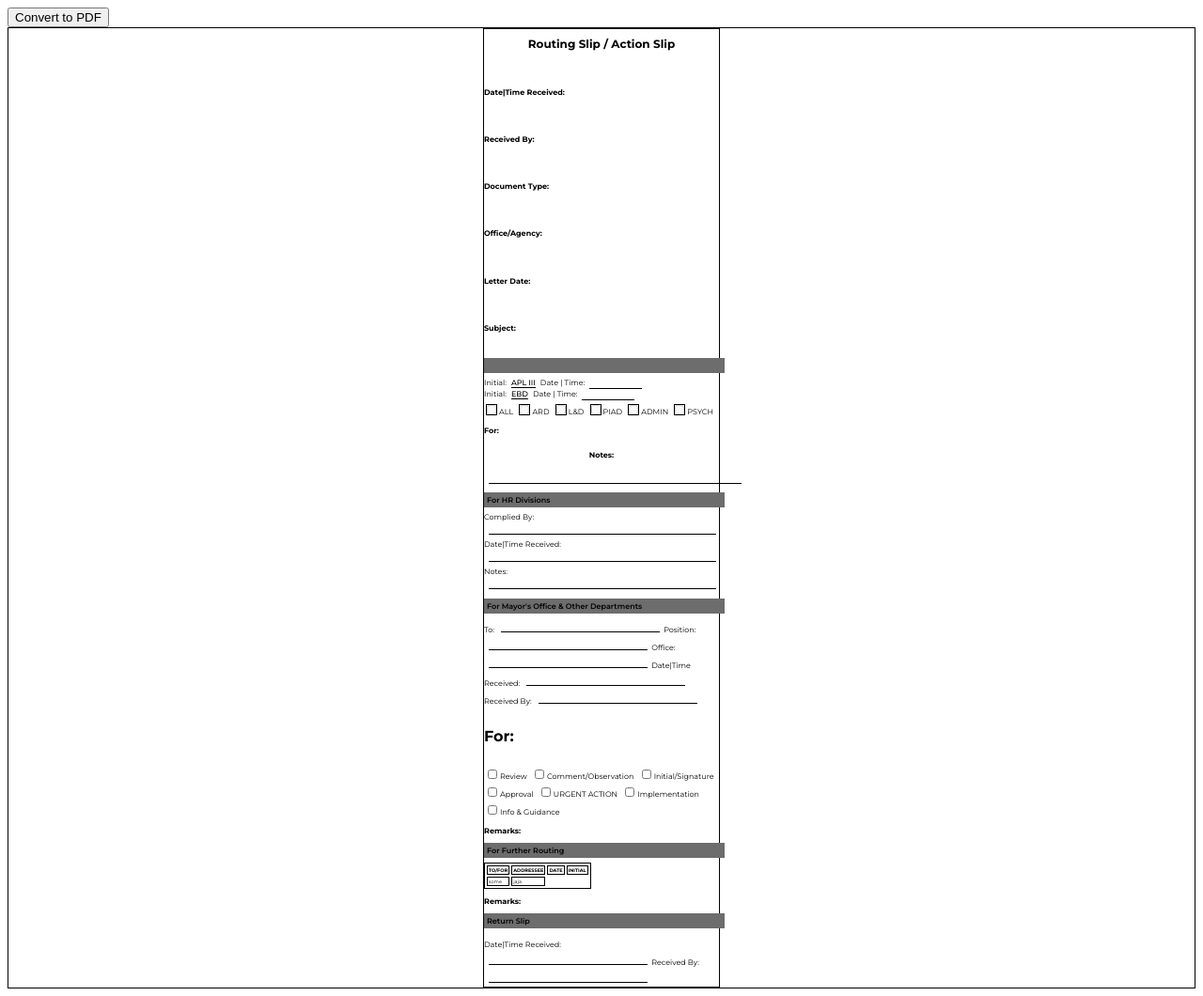
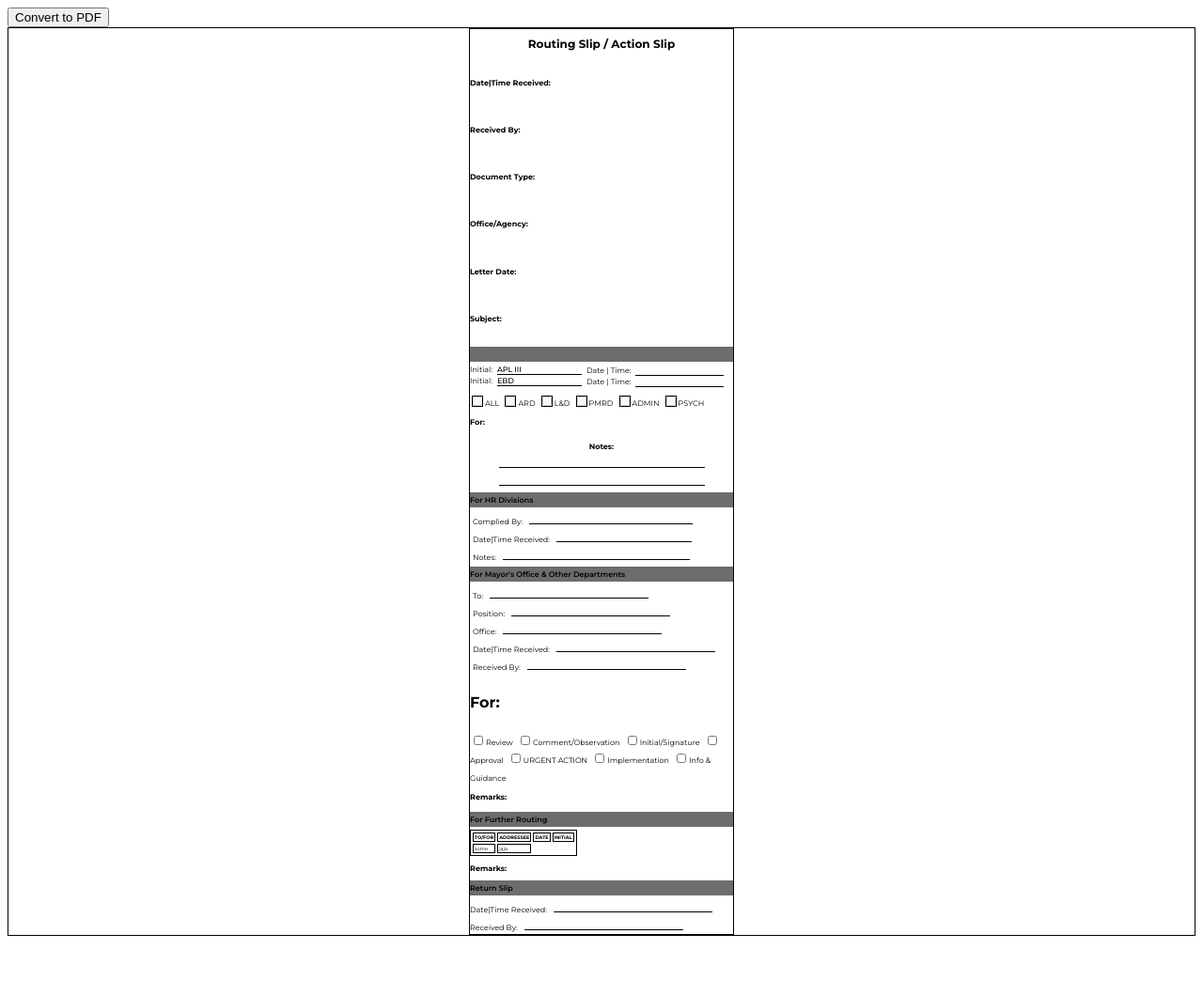
Before and after one commit to Shishwami/DOTS, a PHP site: page /projects/PAGES/DOC_ROUTING/DOC_ROUTING.php in a window 1280 px wide. Shown: the whole page at 94% size. After the commit the page ends 996 px from the top, so only its background shows below. Run offline with PHP 8.4, Linux system fonts and the light colour scheme; some libraries are stand-ins or nearby versions.

Commit message:
7tguiljk

```diff
--- a/CSS/DOC_ROUTING.css
+++ b/CSS/DOC_ROUTING.css
@@ -14,7 +14,7 @@
  #divID
 {
   border: 1px solid #000000;
-  width: 250px;
+  width: 280px;
   margin: auto;
 }
 
@@ -25,9 +25,8 @@
   display: block;
   font-size: 8px;
   font-weight: 600;
-  width: 100%;
-  margin: 5px 0;
-  padding: 3px;
+  margin: 3px 0;
+  padding: 3px 0;
 }
 
  .banner span
@@ -62,7 +61,7 @@
 {
   border-bottom: none;
   text-align: center;
-  margin: 0 auto 10px auto !important;
+  margin: 0 auto 5px auto !important;
   font-size: 12px;
 }
 
@@ -86,7 +85,7 @@
 {
   font-size: 12px;
   text-align: center;
-  margin-bottom: 10px;
+  margin-bottom: 5px;
 }
 
 #divID h3
@@ -148,13 +147,23 @@
   margin: auto 0;
 }
 
+.inibox input
+{
+  width: 90px;
+}
+
+.ini_date
+{
+  margin: auto 0;
+}
+
 .initial
 {
   font-size: 8px;
   font-weight: 500;
   border-bottom: 1px solid #000000;
   margin: auto 0;
-  /* width: 50%; */
+  width: 90px;
 }
 
  .flex_box label
@@ -170,7 +179,7 @@
  .division_box
 {
   display: block;
-  margin-bottom: 5px;
+  margin: 5px 0;
 }
 
  .division_box input[type="checkbox"]
@@ -214,6 +223,11 @@
   text-align: center;
 }
 
+.doc_purp_notes textarea
+{
+  margin-left: 0 !important;
+}
+
  .doc_purp_notes label h3
 {
   margin-bottom: 3px;
@@ -225,8 +239,18 @@
   flex-direction: column;
 }
 
- .doc_hr textarea
+.hr_det
 {
-  margin: 0 auto 5px auto;
-  width: 95%;
+  margin: 0 3px;
 }
+
+.doc_dept
+{
+  display: flex;
+  flex-direction: column;
+}
+
+.dept_det
+{
+  margin: 0 3px;
+}
--- a/PAGES/DOC_ROUTING/DOC_ROUTING.php
+++ b/PAGES/DOC_ROUTING/DOC_ROUTING.php
@@ -175,7 +175,7 @@ function convertHTMLtoPDF() {
                             <label for="div_all"><input type="checkbox" name="div_all" id="" disabled>ALL</label>
                             <label for="div_ard"><input type="checkbox" name="div_ard" id="" disabled>ARD</label>
                             <label for="div_lnd"><input type="checkbox" name="div_lnd" id="" disabled>L&D</label>
-                            <label for="div_piad"><input type="checkbox" name="div_piad" id="" disabled>PIAD</label>
+                            <label for="div_piad"><input type="checkbox" name="div_piad" id="" disabled>PMRD</label>
                             <label for="div_admin"><input type="checkbox" name="div_admin" id="" disabled>ADMIN</label>
                             <label for="div_psych"><input type="checkbox" name="div_psych" id="" disabled>PSYCH</label>
                         </div>
@@ -187,41 +187,59 @@ function convertHTMLtoPDF() {
 
                         <div class="doc_purp_notes">
                             <label for="notes"><h3>Notes: </h3></label>
-                            <textarea name="notes" id="" cols="50" rows="2"></textarea>
+                            <textarea name="notes" id="" cols="40" rows="1"></textarea>
+                            <textarea name="notes" id="" cols="40" rows="1"></textarea>
                         </div>
                     </div>
 
                     <div class="doc_hr">
                         <div class="banner">For HR Divisions</div>
 
+                        <div class="hr_det">
                         <label for="comply">Complied By: </label>
-                        <textarea name="comply" id="" cols="20" rows="1"></textarea>
+                        <textarea name="comply" id="" cols="31" rows="1"></textarea>
+                        </div>
 
+                        <div class="hr_det">
                         <label for="dt_rec">Date|Time Received: </label>
-                        <textarea name="dt_rec" id="" cols="20" rows="1"></textarea>
+                        <textarea name="dt_rec" id="" cols="25" rows="1"></textarea>
+                        </div>
 
+                        <div class="hr_det">
                         <label for="notes">Notes: </label>
-                        <textarea name="notes" id="" cols="20" rows="1"></textarea>
+                        <textarea name="notes" id="" cols="36" rows="1"></textarea>
+                        </div>
                     </div>
 
                     <div class="doc_dept">
                         <div class="banner">For Mayor's Office & Other Departments</div>
 
+                        <div class="dept_det">
                         <label for="to">To: </label>
                         <textarea name="to" id="" cols="30" rows="1"></textarea>
+                        </div>
 
+                        <div class="dept_det">
                         <label for="position">Position: </label>
                         <textarea name="position" id="" cols="30" rows="1"></textarea>
+                        </div>
 
+                        <div class="dept_det">
                         <label for="office">Office: </label>
                         <textarea name="office" id="" cols="30" rows="1"></textarea>
+                        </div>
 
+                        <div class="dept_det">
                         <label for="dt_rec">Date|Time Received: </label>
                         <textarea name="dt_rec" id="" cols="30" rows="1"></textarea>
+                        </div>
 
+                        <div class="dept_det">
                         <label for="rec_by">Received By: </label>
                         <textarea name="rec_by" id="" cols="30" rows="1"></textarea>
+                        </div>
 
+                        <div>
                             <h4>For:</h4>
                             <label for="for_rev"><input type="checkbox" name="for_rev" id="">Review</label>
                             <label for="for_comm"><input type="checkbox" name="for_comm" id="">Comment/Observation</label>
@@ -230,6 +248,7 @@ function convertHTMLtoPDF() {
                             <label for="for_urge"><input type="checkbox" name="for_urge" id="">URGENT ACTION</label>
                             <label for="for_impl"><input type="checkbox" name="for_impl" id="">Implementation</label>
                             <label for="for_info"><input type="checkbox" name="for_info" id="">Info & Guidance</label>
+                        </div>
 
                         <h3>Remarks: </h3>
                     </div>
```
Also changed, not shown: PAGES/DOC_VIEW/script.js (+26 -0 lines). Lines whose indentation alone changed are shown as unchanged.
